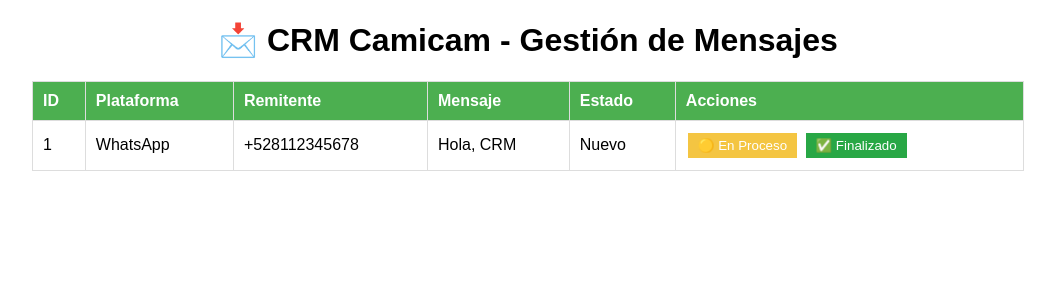
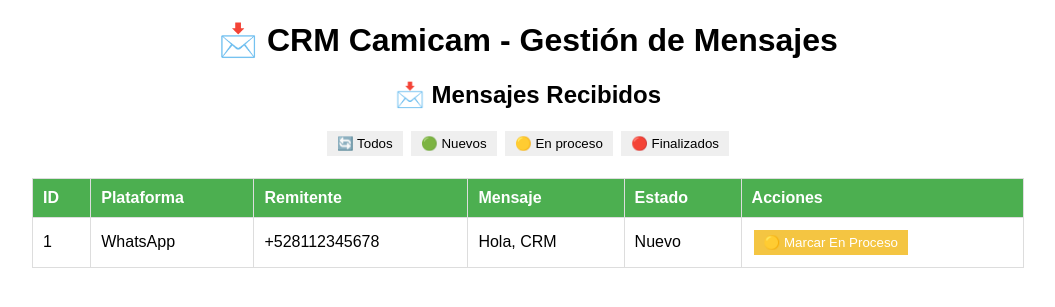
Before and after one commit to tavo1987garza/crm-camicam, a Flask app: page /dashboard in a window 1280 px wide. Shown: the top 307 px of the page, without its empty margins (112-1167 px from the left). Run offline with Flask 3, Linux system fonts and the light colour scheme; data comes from the database, SQL or seed files in the repository.

Commit message:
Corrección de HTML en dashboard

```diff
--- a/templates/index.html
+++ b/templates/index.html
@@ -37,6 +37,13 @@
 <body>
 
     <h1>📩 CRM Camicam - Gestión de Mensajes</h1>
+    <h2>📩 Mensajes Recibidos</h2>
+
+    <!-- 🔹 Botones de filtro -->
+    <button onclick="filtrarMensajes('')">🔄 Todos</button>
+    <button onclick="filtrarMensajes('Nuevo')">🟢 Nuevos</button>
+    <button onclick="filtrarMensajes('En proceso')">🟡 En proceso</button>
+    <button onclick="filtrarMensajes('Finalizado')">🔴 Finalizados</button>
 
     <table>
         <thead>
@@ -49,47 +56,63 @@
                 <th>Acciones</th>
             </tr>
         </thead>
-        <tbody id="mensajes">
+        <tbody id="mensajes-table">
             <!-- Aquí se insertarán los mensajes dinámicamente -->
         </tbody>
     </table>
 
     <script>
-        async function obtenerMensajes() {
-            const response = await fetch('/mensajes');
-            const mensajes = await response.json();
-            const tbody = document.getElementById('mensajes');
-            tbody.innerHTML = '';  // Limpiar la tabla antes de recargar
+        // 🔹 Cargar mensajes en la tabla con opción de filtrar por estado
+        function filtrarMensajes(estado) {
+            let url = "/mensajes";
+            if (estado) {
+                url += "?estado=" + encodeURIComponent(estado);
+            }
 
-            mensajes.forEach(msg => {
-                const fila = document.createElement('tr');
+            fetch(url)
+            .then(response => response.json())
+            .then(mensajes => {
+                let tabla = document.getElementById("mensajes-table");
+                tabla.innerHTML = "";  // Limpiar la tabla antes de recargar
 
-                fila.innerHTML = `
-                    <td>${msg.id}</td>
-                    <td>${msg.plataforma}</td>
-                    <td>${msg.remitente}</td>
-                    <td>${msg.mensaje}</td>
-                    <td>${msg.estado}</td>
-                    <td>
-                        <button class="en-proceso" onclick="cambiarEstado(${msg.id}, 'En proceso')">🟡 En Proceso</button>
-                        <button class="finalizado" onclick="cambiarEstado(${msg.id}, 'Finalizado')">✅ Finalizado</button>
-                    </td>
-                `;
+                mensajes.forEach(msg => {
+                    let row = tabla.insertRow();
+                    row.insertCell(0).textContent = msg.id;
+                    row.insertCell(1).textContent = msg.plataforma;
+                    row.insertCell(2).textContent = msg.remitente;
+                    row.insertCell(3).textContent = msg.mensaje;
+                    row.insertCell(4).textContent = msg.estado;
 
-                tbody.appendChild(fila);
+                    let acciones = row.insertCell(5);
+                    if (msg.estado === "Nuevo") {
+                        acciones.innerHTML = `<button class="en-proceso" onclick="cambiarEstado(${msg.id}, 'En proceso')">🟡 Marcar En Proceso</button>`;
+                    } else if (msg.estado === "En proceso") {
+                        acciones.innerHTML = `<button class="finalizado" onclick="cambiarEstado(${msg.id}, 'Finalizado')">🔴 Finalizar</button>`;
+                    } else {
+                        acciones.innerHTML = "✔️ Finalizado";
+                    }
+                });
             });
         }
 
-        async function cambiarEstado(id, estado) {
-            await fetch('/actualizar_estado', {
-                method: 'POST',
-                headers: { 'Content-Type': 'application/json' },
-                body: JSON.stringify({ id, estado })
+        // 🔹 Cambiar estado del mensaje
+        function cambiarEstado(id, nuevoEstado) {
+            fetch("/actualizar_estado", {
+                method: "POST",
+                headers: { "Content-Type": "application/json" },
+                body: JSON.stringify({ id: id, estado: nuevoEstado })
+            })
+            .then(response => response.json())
+            .then(data => {
+                alert(data.mensaje);
+                filtrarMensajes(""); // Recargar tabla después de cambiar estado
             });
-            obtenerMensajes();  // Recargar mensajes después de actualizar
         }
 
-        window.onload = obtenerMensajes;  // Cargar los mensajes al iniciar
+        // 🔹 Cargar mensajes al inicio
+        window.onload = function() {
+            filtrarMensajes("");
+        };
     </script>
 
 </body>
```
